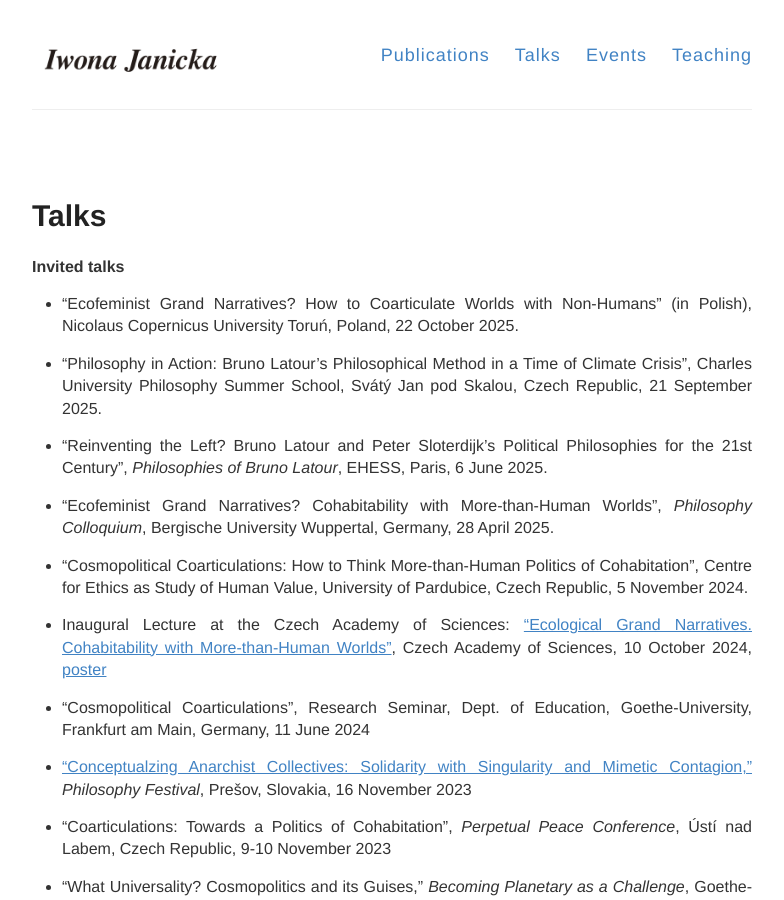
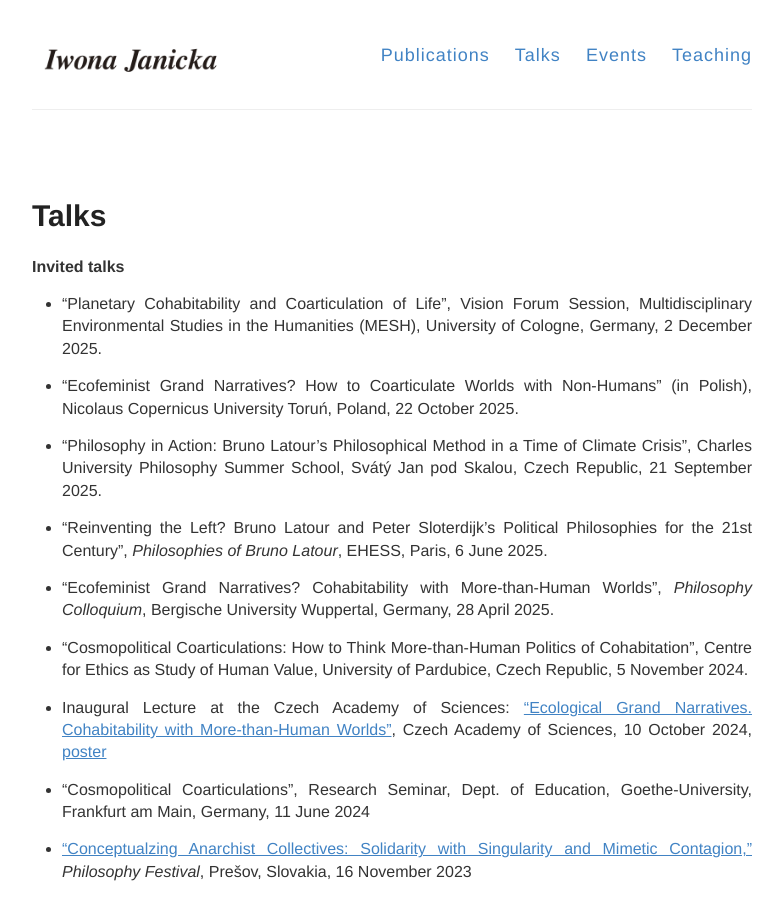
Before and after one commit to IJanicka/IJanicka.github.io, a Jekyll site: the page built from talks.md, in a window 1280 px wide and 900 px high. Shown: the whole window, without its empty margins (248-1032 px from the left). Built offline with Jekyll 4.4.1, drawn with Linux system fonts in a browser that asks for light colours.

Commit message:
Update talks.md

```diff
--- a/talks.md
+++ b/talks.md
@@ -7,6 +7,8 @@ permalink: /talks/
 
 
 **Invited talks**<br>
+
+* “Planetary Cohabitability and Coarticulation of Life”, Vision Forum Session, Multidisciplinary Environmental Studies in the Humanities (MESH), University of Cologne, Germany, 2 December 2025. <br>
 
 * “Ecofeminist Grand Narratives? How to Coarticulate Worlds with Non-Humans” (in Polish), Nicolaus Copernicus University Toruń, Poland, 22 October 2025. <br>
 
```
